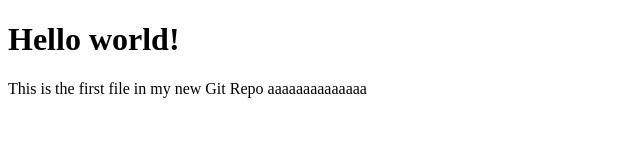
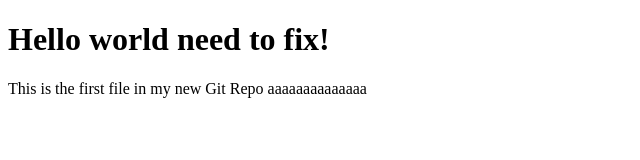
Before and after one commit to huudattran0402/my_first_repo, a plain HTML site: page index.html in a window 1280 px wide. Shown: the whole page, without its empty margins (0-640 px from the left). Drawn offline with Linux system fonts and the light colour scheme.

Commit message:
fix the indexhtml

```diff
--- a/index.html
+++ b/index.html
@@ -5,7 +5,7 @@
 </head>
 <body>
 
-<h1>Hello world!</h1>
+<h1>Hello world need to fix!</h1>
 <p>This is the first file in my new Git Repo aaaaaaaaaaaaaa</p>
 
 </body>
```
